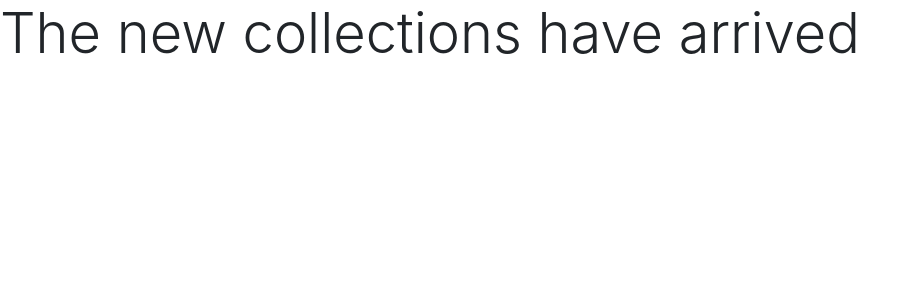
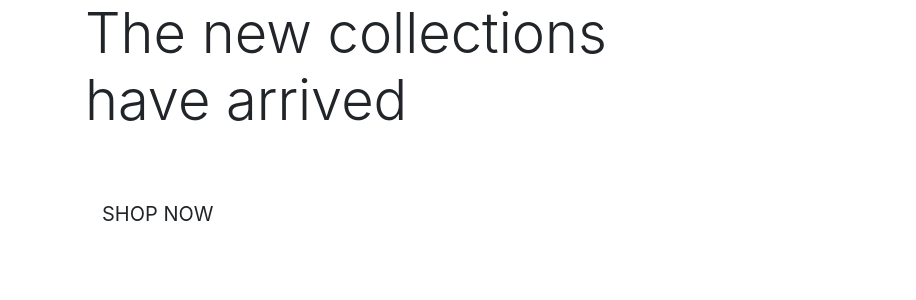
Before and after one commit to LogicAtom/ms4v2, a Django app: page / in a window 1280 px wide. Shown: the top 300 px of the page, without its empty margins (0-916 px from the left). Run offline with Django 4.2, Linux system fonts and the light colour scheme; some libraries are stand-ins or nearby versions.

Commit message:
added homepage content

```diff
--- a/home/templates/home/index.html
+++ b/home/templates/home/index.html
@@ -1,8 +1,28 @@
 {% extends "base.html" %}
 {% load static %}
 
+{% block page_header %}
+<div class="container header-container">
+    <div class="row">
+        <div class="col"></div>
+    </div>
+</div>
+{% endblock %}
+
 {% block content %}
-<h1 class="display-4 logo-font text-black">
-    The new collections have arrived
-</h1>
+<div class="container h-100">
+    <div class="row h-100">
+        <div class="col-7 col-md-6 my-auto">
+            <h1 class="display-4 logo-font text-black">
+                The new collections have arrived
+            </h1>
+            <div class="my-5">
+                <h4>
+                    <a href="" class="shop-now-button btn btn-lg rounded-0 text-uppercase py-3">Shop
+                        Now</a>
+                </h4>
+            </div>
+        </div>
+    </div>
+</div>
 {% endblock %}
```
